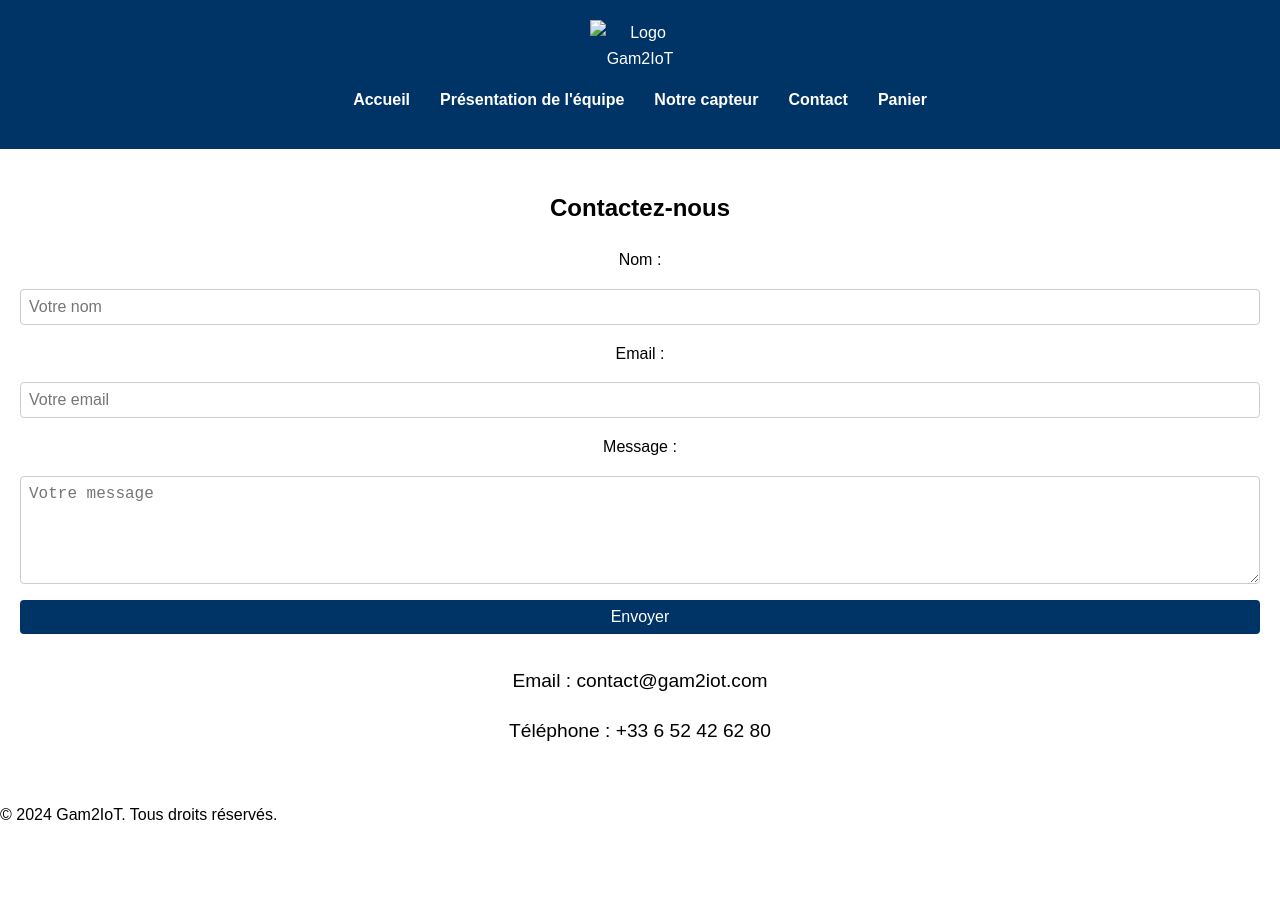
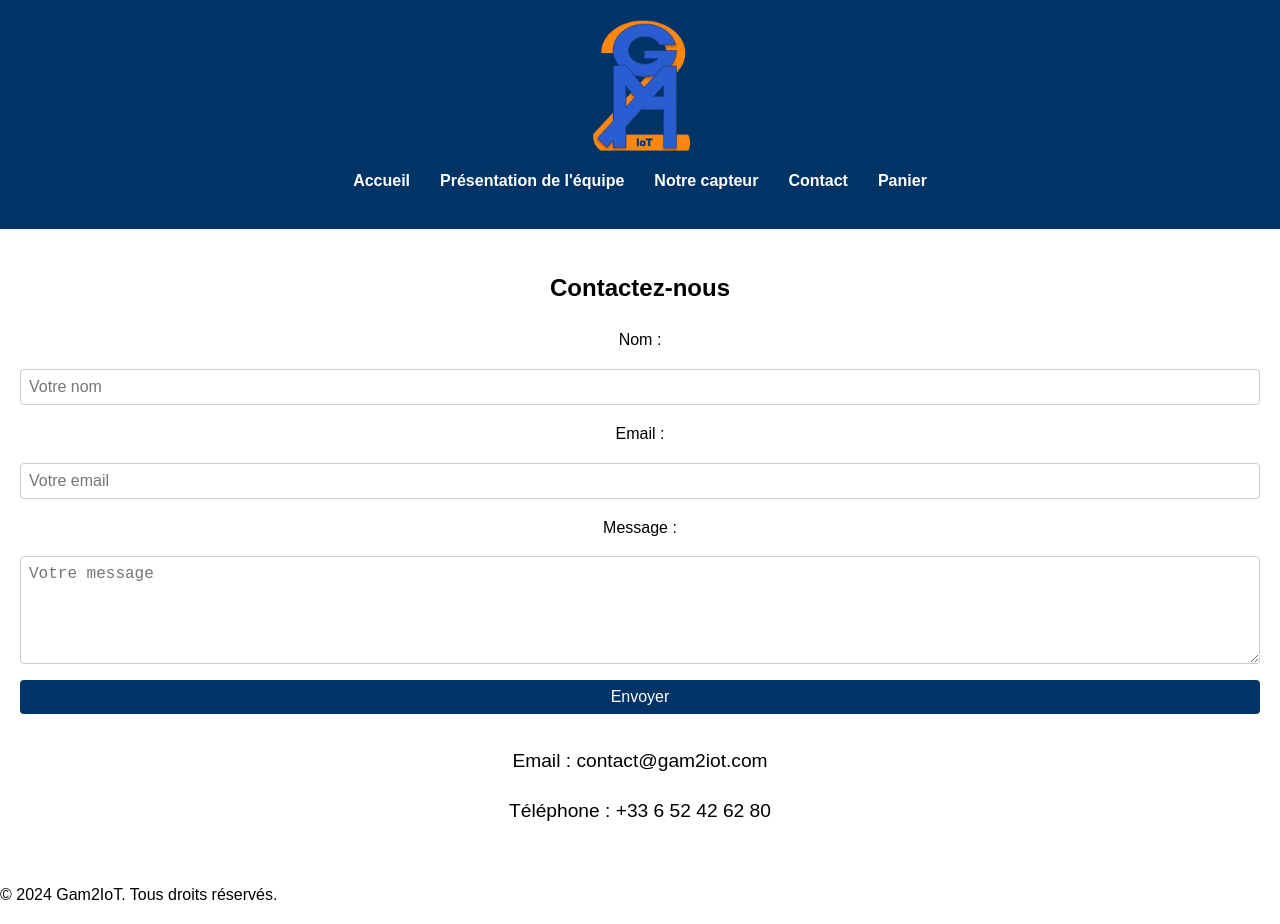
Before and after one commit to GAM2IoT/GAM2IoTsite, a plain HTML site: page contact.html in a window 1280 px wide. Before the commit the page ends 843 px from the top, so only its background shows below. Drawn offline with Linux system fonts and the light colour scheme.

Commit message:
Update contact.html

```diff
--- a/contact.html
+++ b/contact.html
@@ -8,7 +8,7 @@
 </head>
 <body>
     <header>
-        <img src="C:\Users\Gwénaël\Downloads\logo_gam_IoT-removebg-preview.png" alt="Logo Gam2IoT" class="logo">
+        <img src="images/logo.png" alt="Logo Gam2IoT" class="logo">
         <nav>
             <ul>
                 <li><a href="index.html">Accueil</a></li>
```
